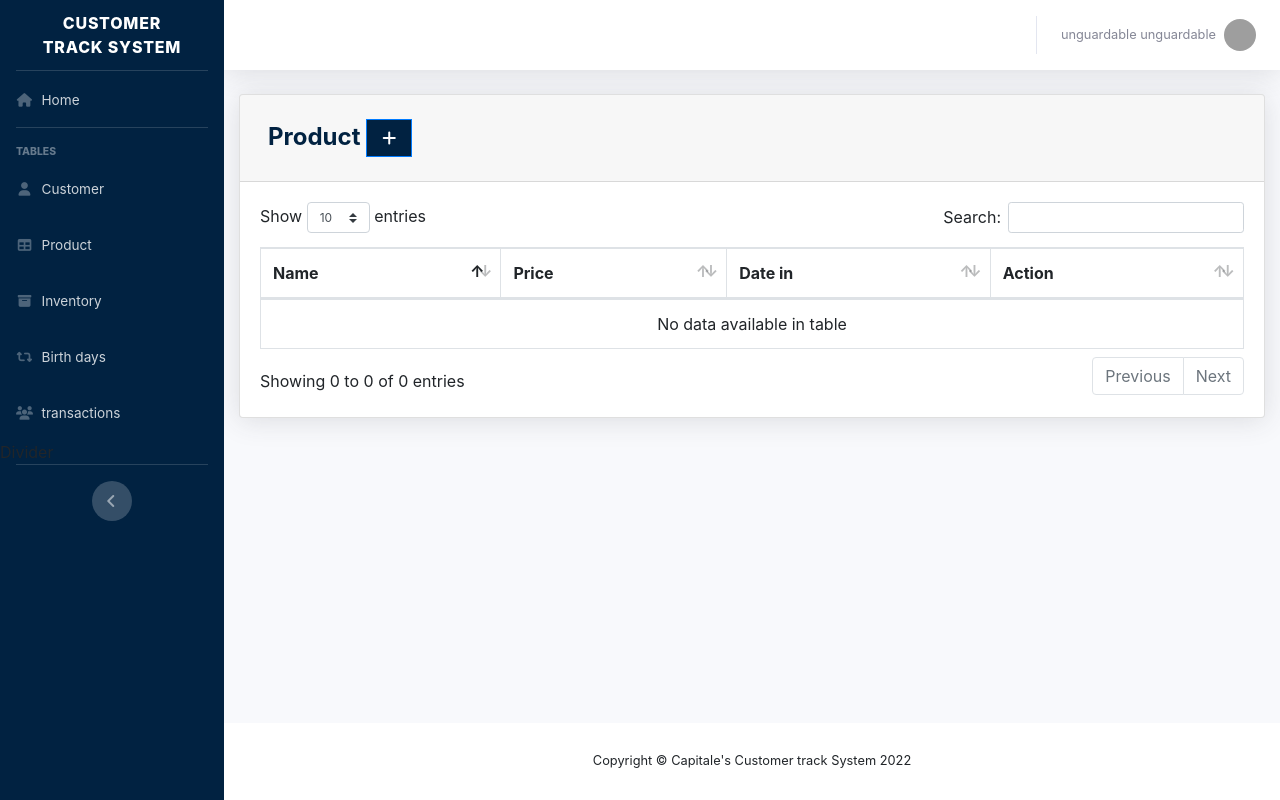
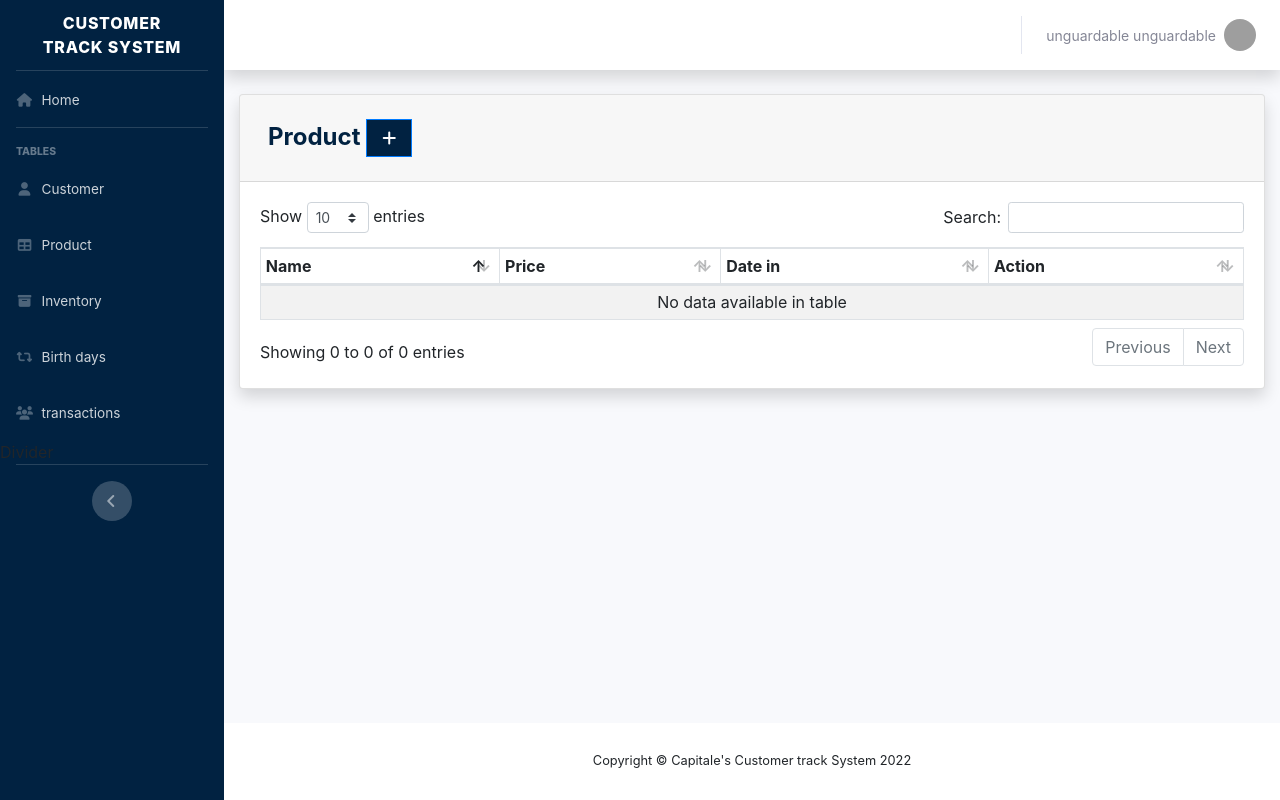
Before and after one commit to capitale250/customer_track, a PHP site: page /pages/product.php in a window 1280 px wide. Run offline with PHP 8.4, Linux system fonts and the light colour scheme; a user stored in the database is signed in; data comes from the database, SQL or seed files in the repository; data that the repository does not hold is empty; some libraries are stand-ins or nearby versions; grey boxes are pictures that could not be loaded.

Commit message:
upload file

```diff
--- a/includes/sidebar.php
+++ b/includes/sidebar.php
@@ -49,7 +49,7 @@
 
   <!-- Custom styles for this page -->
   <link href="../vendor/datatables/dataTables.bootstrap4.min.css" rel="stylesheet">
-  <link rel="stylesheet" href="https://cdn.jsdelivr.net/npm/bootstrap@4.0.0/dist/css/bootstrap.min.css" integrity="sha384-Gn5384xqQ1aoWXA+058RXPxPg6fy4IWvTNh0E263XmFcJlSAwiGgFAW/dAiS6JXm" crossorigin="anonymous">
+  <link rel="stylesheet" href="https://cdn.jsdelivr.net/npm/bootstrap@4.6.1/dist/css/bootstrap.min.css" integrity="sha384-Gn5384xqQ1aoWXA+058RXPxPg6fy4IWvTNh0E263XmFcJlSAwiGgFAW/dAiS6JXm" crossorigin="anonymous">
 </head>
 
 <body id="page-top">
--- a/pages/product.php
+++ b/pages/product.php
@@ -48,7 +48,7 @@ $sup .= "</select>";
             </div>
             <div class="card-body">
               <div class="table-responsive">
-                <table class="table table-bordered" id="dataTable" width="100%" cellspacing="0">
+                <table class="table table-striped table-bordered table-sm" id="dataTable" width="100%" cellspacing="0">
                <thead>
                    <tr>
                      <!-- <th>Product Code</th> -->
```
